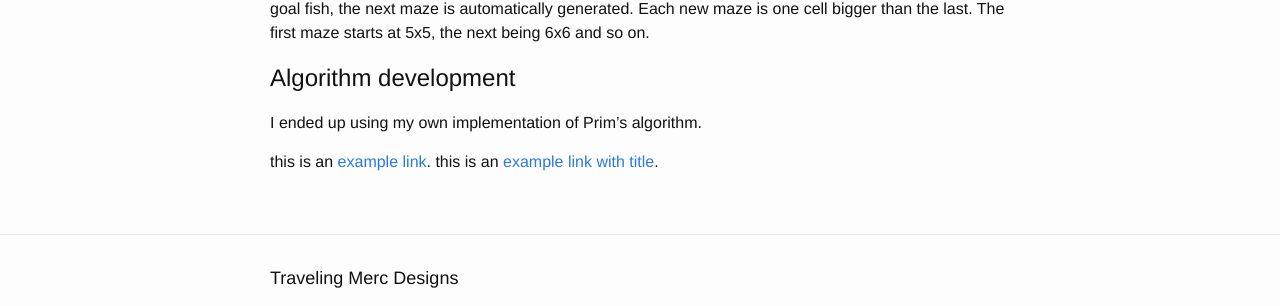
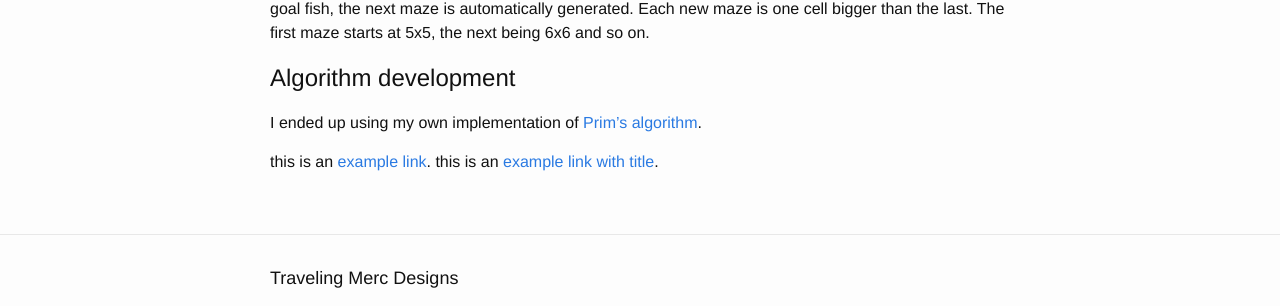
Before and after one commit to ClydeFrog04/ClydeFrog04.github.io, a Jekyll site: the page built from PenguinLabyrinth.md, in a window 1280 px wide. Shown: the part 717-1023 px from the top of the page. Built offline with Jekyll 4.4.1, drawn with Linux system fonts in a browser that asks for light colours; some of the changed lines change nothing that is shown.

Commit message:
Making sure I know how links work

```diff
--- a/PenguinLabyrinth.md
+++ b/PenguinLabyrinth.md
@@ -29,7 +29,7 @@ The player's goal is to find the blue fish that spawns randomly in the maze. Onc
 Algorithm development
 =====================
 
-I ended up using my own implementation of Prim's algorithm.
+I ended up using my own implementation of [Prim's algorithm](https://en.wikipedia.org/wiki/Prim%27s_algorithm).
 
 this is an [example link](www.google.com).
 this is an [example link with title](www.google.com "With a title").
```
